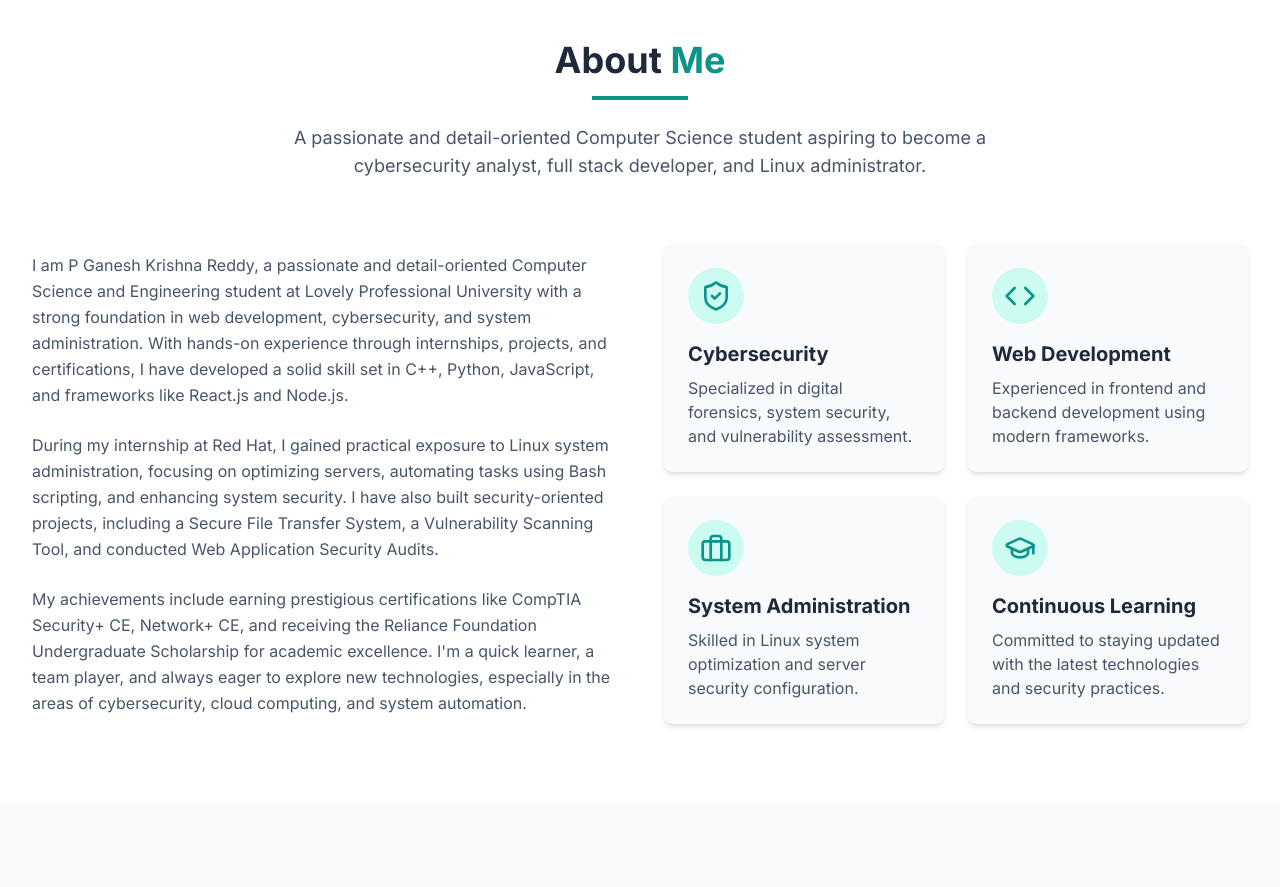
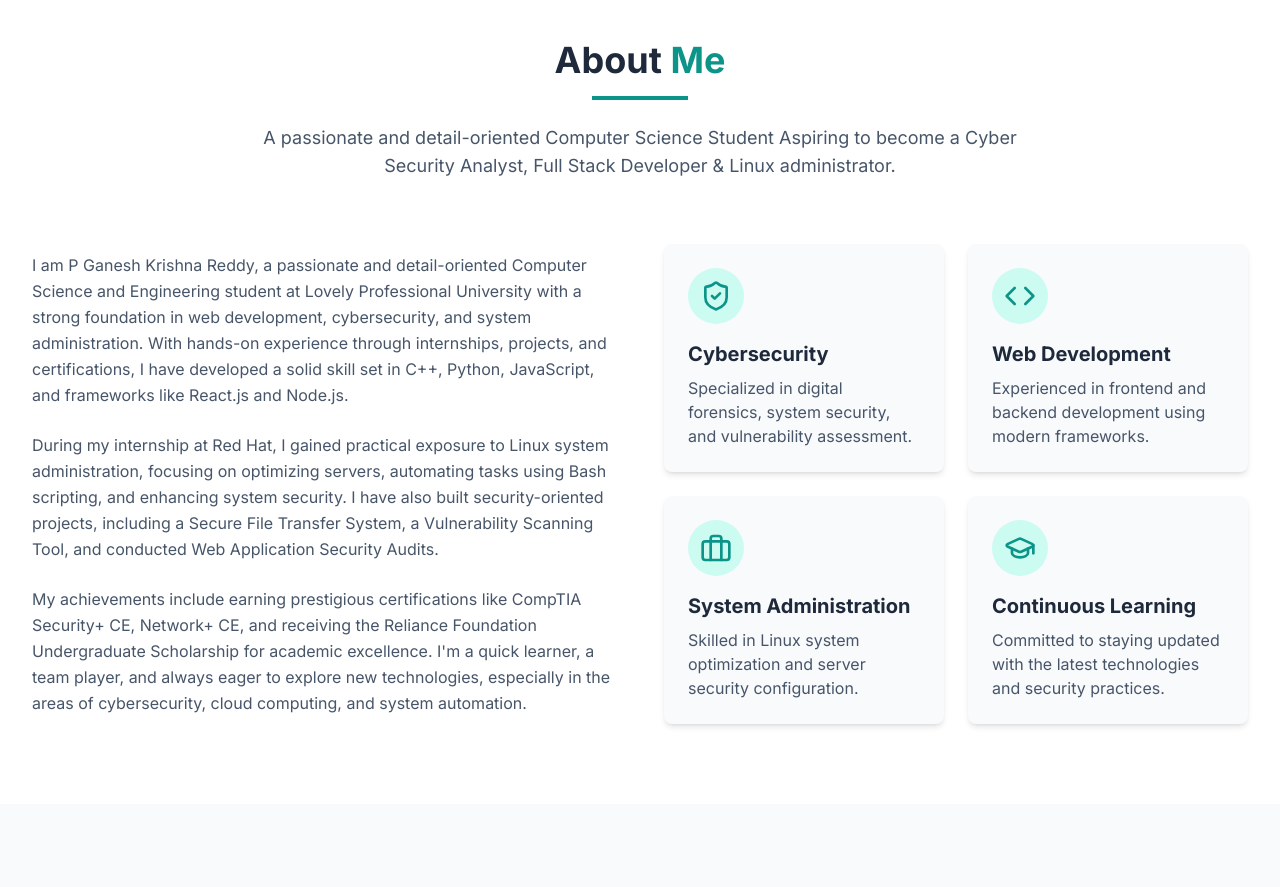
Before and after one commit to ganeshkrishnareddy/Portfolio, a React (Vite) app: page / in a window 1280 px wide. Shown: the part 840-1727 px from the top of the page. Built offline with nearby package versions, Linux system fonts and the light colour scheme.

Commit message:
Updated About.tsx

```diff
--- a/src/components/About.tsx
+++ b/src/components/About.tsx
@@ -11,8 +11,8 @@ const About: React.FC = () => {
           </h2>
           <div className="w-24 h-1 bg-teal-600 mx-auto mb-6"></div>
           <p className="max-w-3xl mx-auto text-slate-600 dark:text-slate-300 text-lg">
-            A passionate and detail-oriented Computer Science student aspiring to become a cybersecurity analyst,
-            full stack developer, and Linux administrator.
+            A passionate and detail-oriented Computer Science Student Aspiring to become a Cyber Security Analyst,
+            Full Stack Developer & Linux administrator.
           </p>
         </div>
 
```
